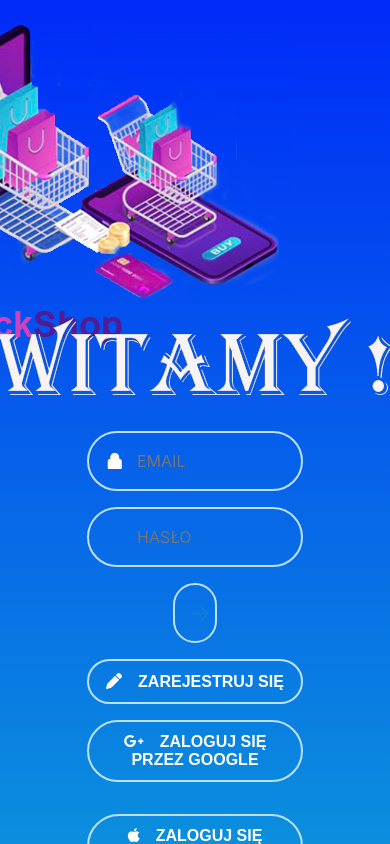
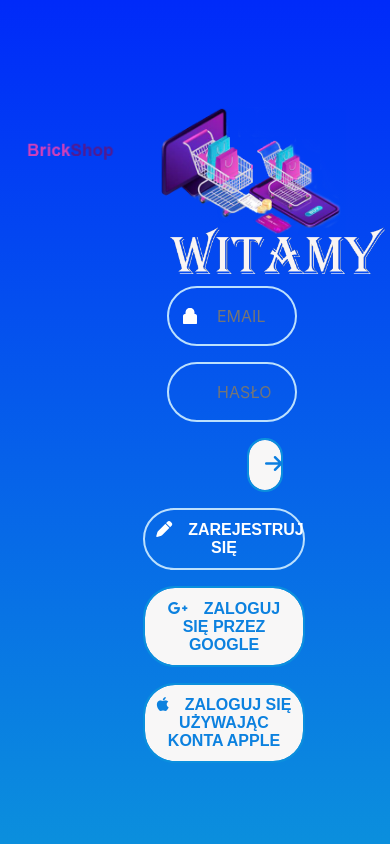
Before and after one commit to SadowyKinga/WDPAI, a PHP site: template src/Views/SecurityController/login.php in a window 390 px wide. Run offline with PHP 8.4, Linux system fonts and the light colour scheme; the template is opened without the code that fills it, so the values that code supplies are empty; some libraries are stand-ins or nearby versions.

Commit message:
subtle fixes in the app'sappearance

```diff
--- a/src/Public/css/login.css
+++ b/src/Public/css/login.css
@@ -2,7 +2,7 @@
     outline: none;
 }
 
-body { /*strona startowa*/
+body {
     width: 100%;
     height: 100%;
     position: fixed;
@@ -12,7 +12,7 @@ body { /*strona startowa*/
     padding: 0;
 }
 
-.container { /*tło*/
+.container {
     align-items: center;
     background: transparent linear-gradient(180deg, #002AF9 0%, #0B8FDD 100%, #FFFFFF 100%) 0% 0% no-repeat padding-box;
     display: flex;
@@ -41,7 +41,8 @@ k { /*logo sklepu*/
 }
 
 k > img {
-    width: 40em;
+    width: 30em;
+    height: 10em;
 }
 
 s { /*zdjęcie sklepu*/
@@ -51,7 +52,7 @@ s { /*zdjęcie sklepu*/
 }
 
 s > img {
-    width: 30em;
+    width: 20em;
 }
 
 form { /*lewa strona strony startowej*/
@@ -173,7 +174,7 @@ button[type="button"]:hover {
     font: Bold 1em Arial;
     letter-spacing: 0;
     margin-bottom: 1em;
-    margin-top: 1em;
+    margin-top: 0em;
     padding: 0.7em;
     text-align: center;
 }
@@ -190,7 +191,16 @@ button[type="button"]:hover {
     .button1 {
         width: 15%;
     }
+    s > img {
+        width: 18em;
+        margin-left: 5em;
+        margin-top: -3em;
+    }
+    k > img {
+        margin-left: 5em;
+    }
 }
+
 
 @media screen and (max-width: 600px) {
     .container {
@@ -202,22 +212,72 @@ button[type="button"]:hover {
     }
 
     .button1 {
-        background: transparent;
-        color: white;
-        width: 20%;
+        background: #F8F7F7 0% 0% no-repeat padding-box;
+        border: 2px solid #0B8FDD;
+        border-radius: 2em;
+        color: #0C81DF;
+        font: Bold 1em Arial;
+        width: 15%;
+        margin-left: 10em;
+    }
+
+    .button2{
+        width: 75%;
+        margin-left: 3.5em;
     }
 
     .button3 {
-        background: transparent;
-        color: white;
+       background: #F8F7F7 0% 0% no-repeat padding-box;
+        border: 2px solid #0B8FDD;
+        border-radius: 2em;
+        color: #0C81DF;
+        font: Bold 1em Arial;
+        width: 75%;
+        margin-left: 3.5em;
     }
 
     .button4 {
-        background: transparent;
-        color: white;
+        background: #F8F7F7 0% 0% no-repeat padding-box;
+        border: 2px solid #0B8FDD;
+        border-radius: 2em;
+        color: #0C81DF;
+        font: Bold 1em Arial;
+        width: 75%;
+        margin-left: 3.5em;
     }
 
     .button1 > i {
         color: white;
     }
+s > img {
+        width: 12em;
+        margin-left: 5em;
+        margin-top: -9em;
+    }
+    k > img {
+        width: 20em;
+        height: 8em;
+        margin-left: 15em;
+        margin-top: -5em;
+    }
+    p { /*napis witamy*/
+        align-self: center;
+        margin-bottom: 1em;
+        margin-top: 7em;
+        margin-left: 12em;
+    }
+    p > img{
+        height: 60%;
+    }
+    input { /*email i login*/
+        margin-left:5em;
+        width: 60%;
+    }
+    .input_icon i {
+        margin-left:5.5em
+    }
+    .messages{
+        margin-top: -3.5em;
+        margin-left: 2em;
+    }
 }
```
